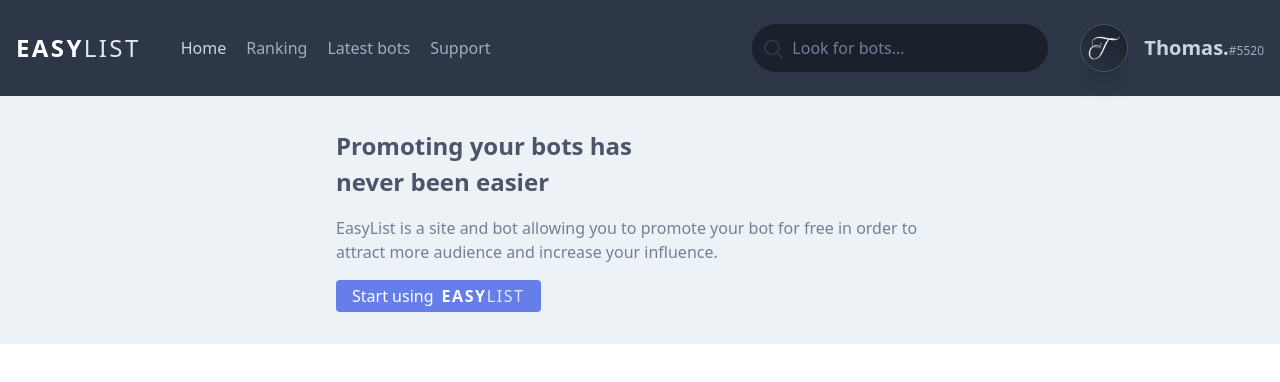
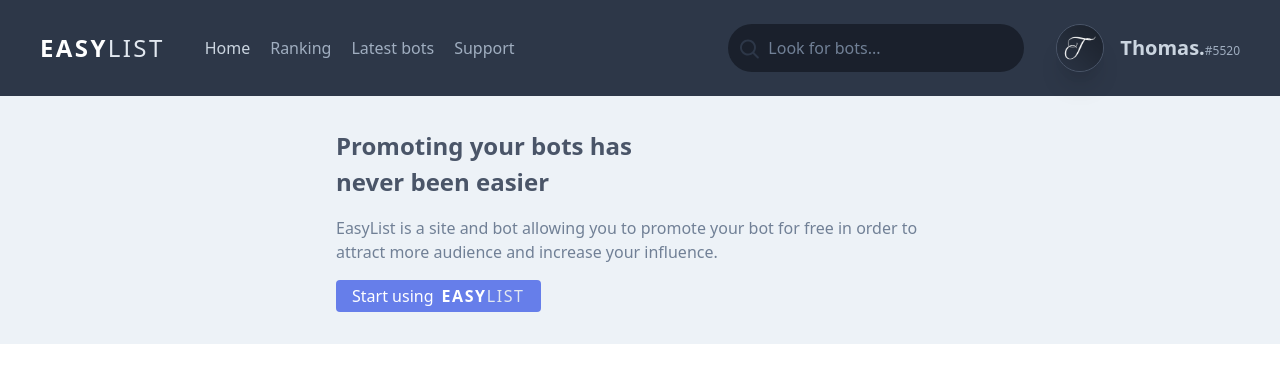
Before and after one commit to thomasvrgn/easybot-list, a Nuxt app: page / in a window 1280 px wide. Shown: the top 382 px of the page. Built offline with nearby package versions, Linux system fonts and the light colour scheme.

Commit message:
💄 Navbar x padding updated.

```diff
--- a/layouts/navbar.vue
+++ b/layouts/navbar.vue
@@ -1,5 +1,5 @@
 <template>
-  <nav class="bg-gray-800 flex flex-col py-4 lg:py-2 px-4 lg:flex-row">
+  <nav class="bg-gray-800 flex flex-col py-4 lg:py-2 px-10 lg:flex-row">
     <div class="flex flex-auto justify-center lg:flex-initial">
       <span class="flex flex-auto w-1/3 lg:hidden">
         <span class="flex items-center text-gray-400 cursor-pointer" @click=openMenu>
```
